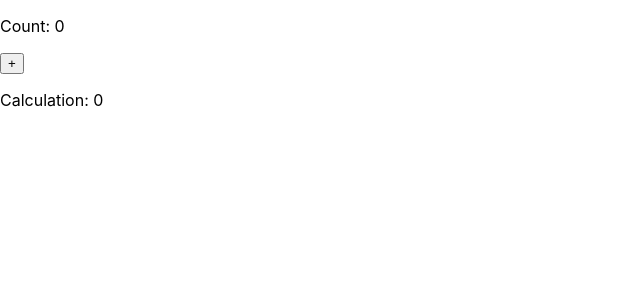
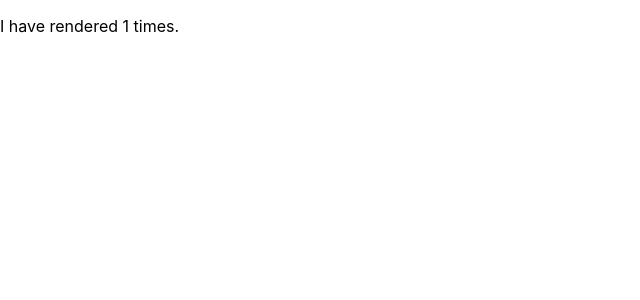
Before and after one commit to tolu-c/ubiquitous-parakeet, a React (Create React App) app in the folder useeffecthook/: page / in a window 1280 px wide. Shown: the top 300 px of the page, without its empty margins (0-640 px from the left). Built offline with nearby package versions, Linux system fonts and the light colour scheme.

Commit message:
timer cleanup function

```diff
--- a/useeffecthook/src/App.js
+++ b/useeffecthook/src/App.js
@@ -2,18 +2,19 @@
 
 const App = () => {
   const [count, setCount] = useState(0);
-  const [calculation, setCalculation] = useState(0);
 
   useEffect(() => {
-    // calculate the product of the values of count by 2
-    setCalculation(count * 2);
-  }, [count]); // count becomes a dependency for the calculation to work
+    let timer = setTimeout(() => {
+      setCount((count) => count + 1);
+    }, 1000);
+
+    // cleanup
+    return () => clearTimeout(timer);
+  }, []);
 
   return (
     <div>
-      <p>Count: {count}</p>
-      <button onClick={() => setCount((count) => count + 1)}>+</button>
-      <p>Calculation: {calculation}</p>
+      <p>I have rendered {count} times.</p>
     </div>
   );
 };
```
